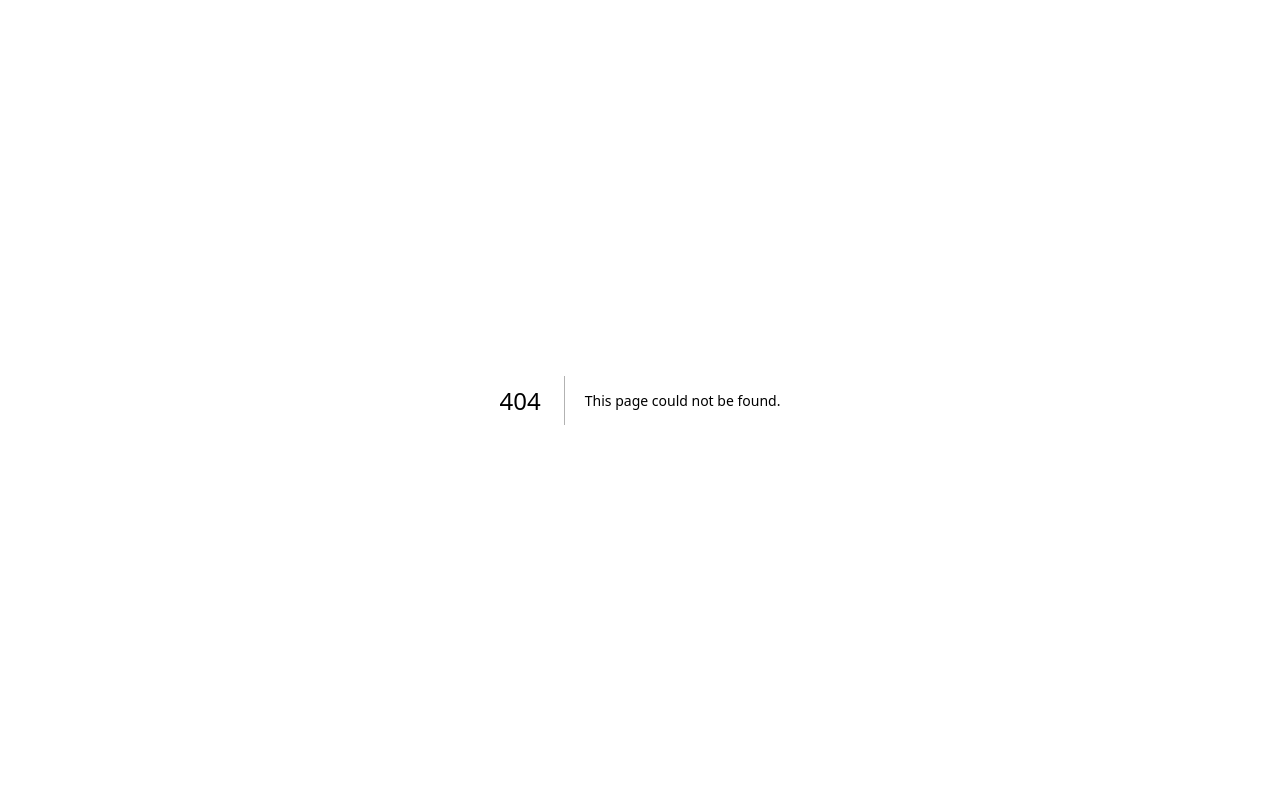
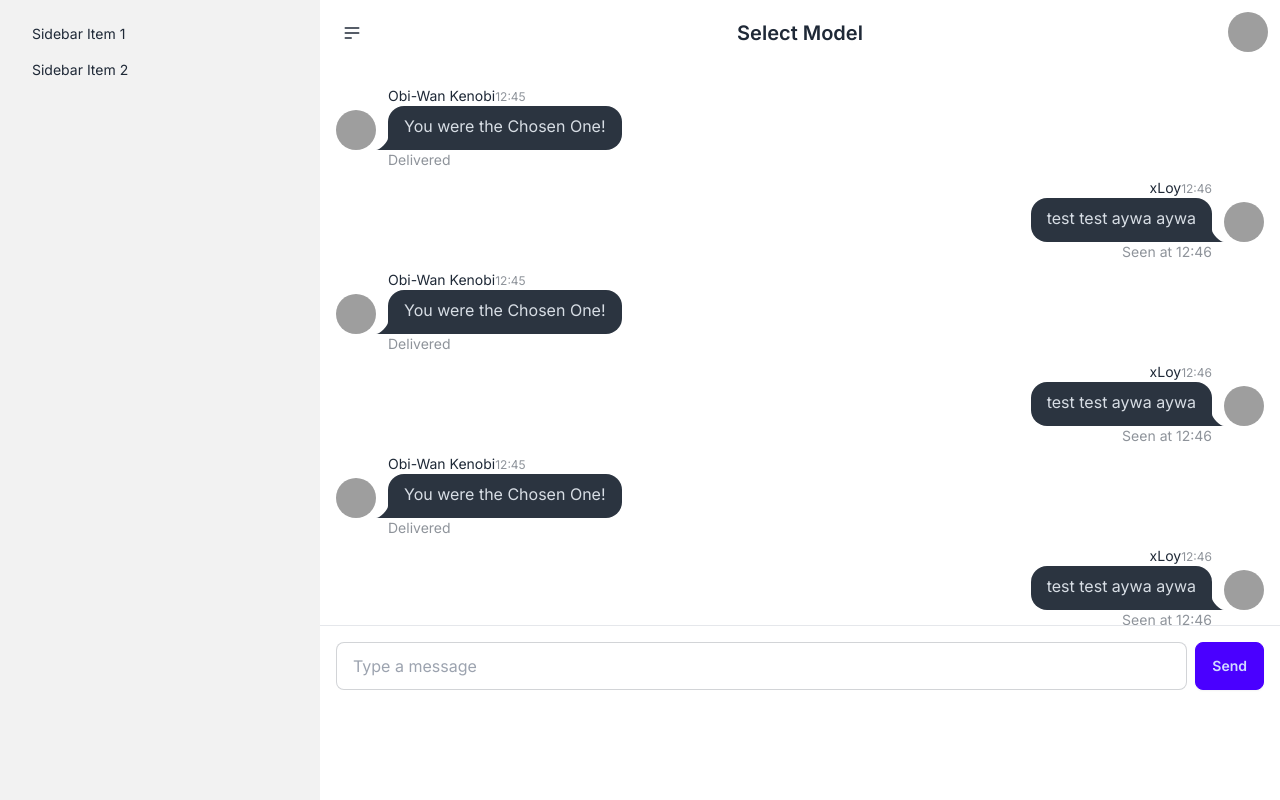
Before and after one commit to xloyb/MyHelpDesk, a Next.js app in the folder DiscordKeeper/: page /chat in a window 1280 px wide. Before the commit this address had no page. Built offline with nearby package versions, Linux system fonts and the light colour scheme; grey boxes are pictures that could not be loaded.

Commit message:
"Updated package-lock.json and package.json to include new dependencies @clerk/nextjs and react-icons, and updated versions of existing dependencies."

```diff
--- a/DiscordKeeper/package.json
+++ b/DiscordKeeper/package.json
@@ -10,10 +10,12 @@
     "lint": "next lint"
   },
   "dependencies": {
+    "@clerk/nextjs": "^5.2.0",
     "babel-plugin-react-compiler": "^0.0.0-experimental-938cd9a-20240601",
     "next": "15.0.0-rc.0",
     "react": "19.0.0-rc-f994737d14-20240522",
-    "react-dom": "19.0.0-rc-f994737d14-20240522"
+    "react-dom": "19.0.0-rc-f994737d14-20240522",
+    "react-icons": "^5.2.1"
   },
   "devDependencies": {
     "@types/node": "^20",
--- /dev/null
+++ b/DiscordKeeper/src/app/chat/page.tsx
@@ -0,0 +1,40 @@
+import React from 'react'
+import styles from '@/app/main.module.css'
+import Sidebar from '@/components/Sidebar'
+import MyChat from '@/components/MyChat'
+import ChatNavbar from '@/components/ChatNavbar'
+
+const Chat = () => {
+  return (
+
+
+    <div>
+
+<div className={styles.container}>
+      <div className={styles.menu}>
+        <Sidebar/>
+      </div>
+      <div className={styles.content}>
+
+    <div className='h-screen overflow-hidden sticky top-0  overflow-x-hidden' >
+
+
+
+        <ChatNavbar/>
+
+        <MyChat/>
+
+        {/* <Footer/> */}
+
+      </div>
+
+      </div>
+    </div>
+
+
+
+    </div>
+  )
+}
+
+export default Chat
--- /dev/null
+++ b/DiscordKeeper/src/app/middleware.ts
@@ -0,0 +1,11 @@
+import { clerkMiddleware, createRouteMatcher } from "@clerk/nextjs/server";
+
+const isProtectedRoute = createRouteMatcher(["/chat(.*)","/"]);
+
+export default clerkMiddleware((auth, req) => {
+  if (isProtectedRoute(req)) auth().protect();
+});
+
+export const config = {
+  matcher: ["/((?!.*\\..*|_next).*)", "/", "/(api|trpc)(.*)"],
+};
```
Also changed, not shown: 1 other file (tests, documents, lock files or other folders).
